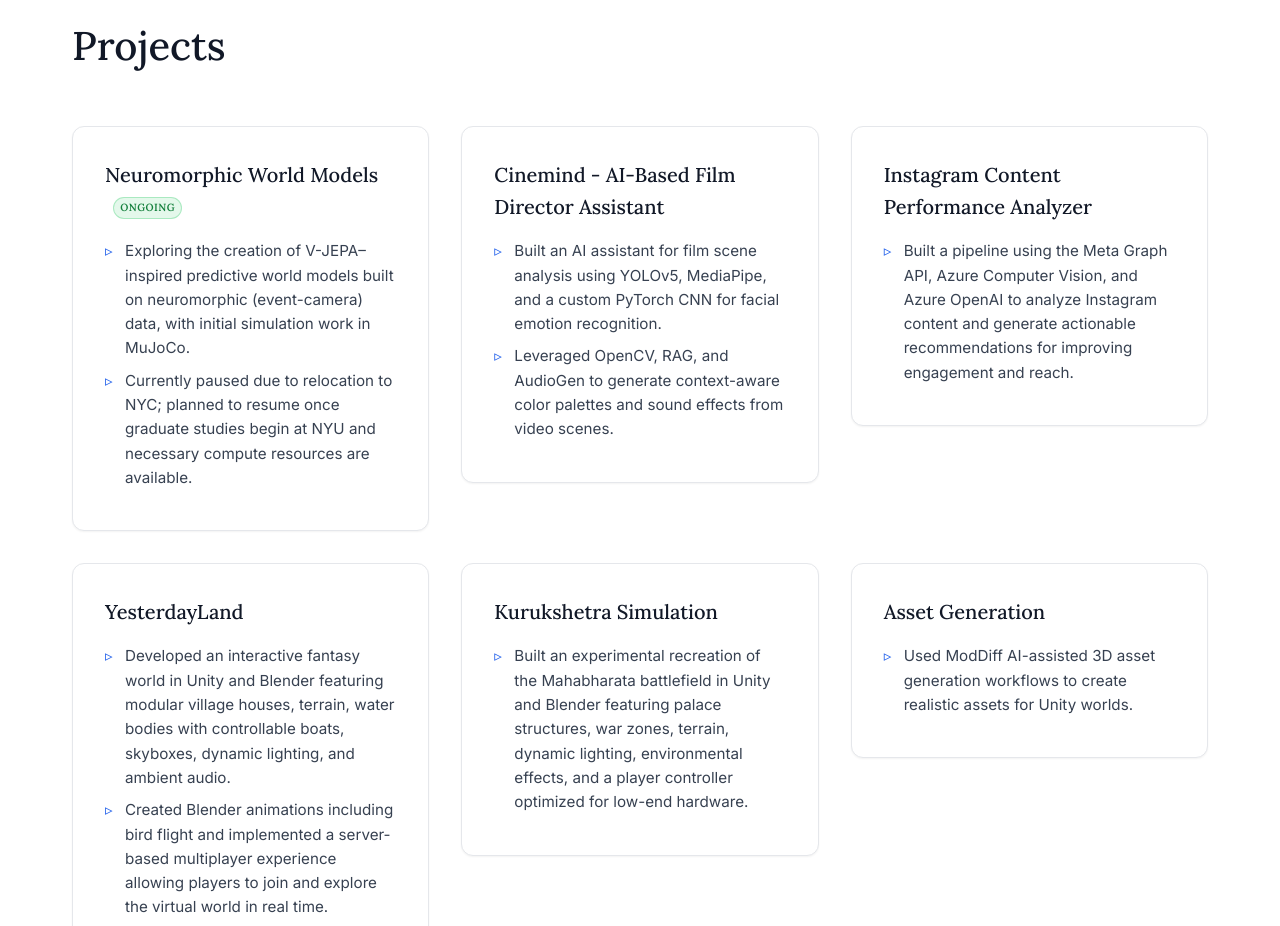
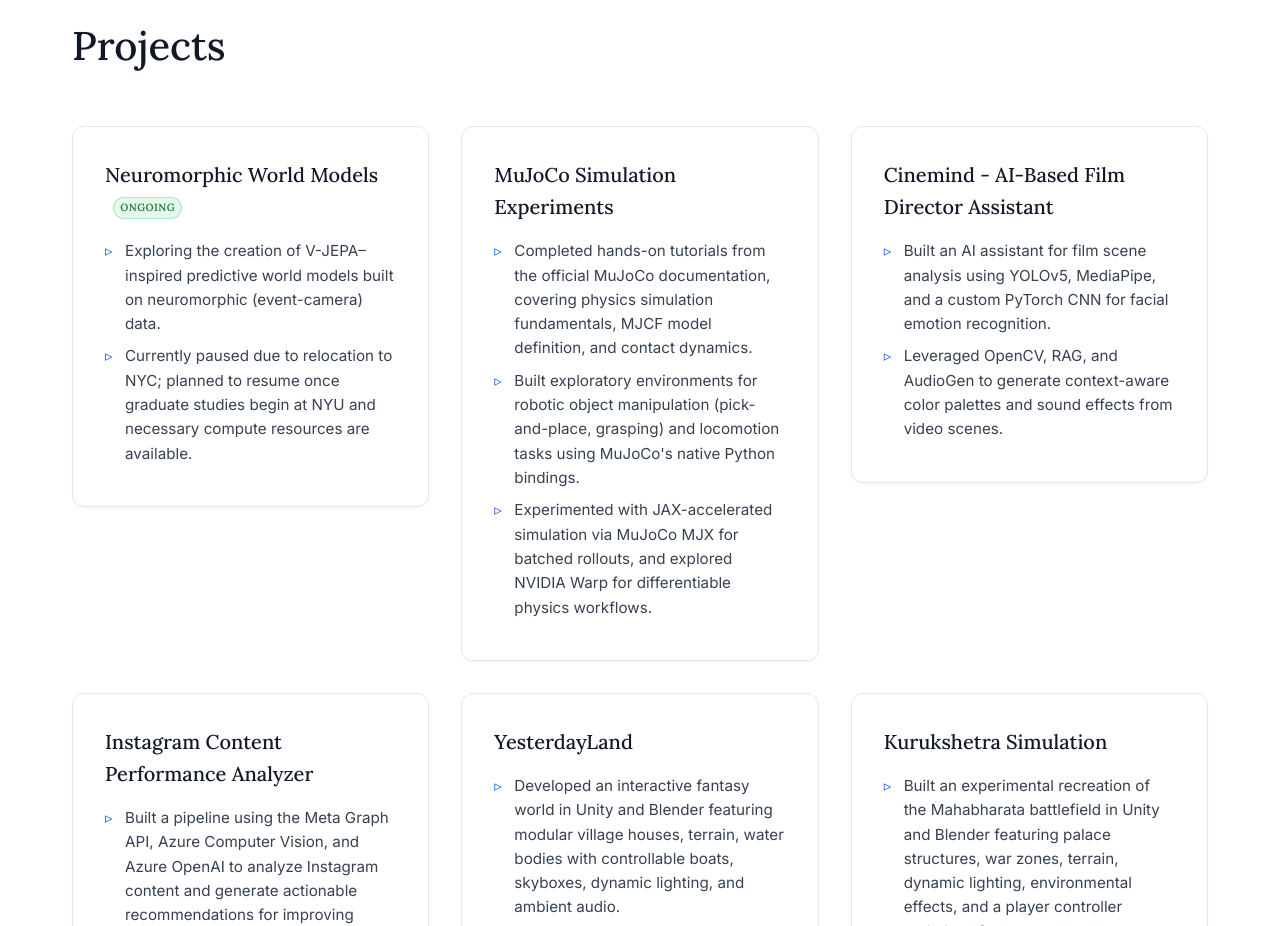
Before and after one commit to Vedant-D04/vedant-s-portfolio, a React (Vite) app: page / in a window 1280 px wide. Shown: the part 3240-4166 px from the top of the page. Built offline with nearby package versions, Linux system fonts and the light colour scheme.

Commit message:
Separate MuJoCo from Neuromorphic World Models, add MuJoCo Simulation Experiments project

```diff
--- a/src/App.jsx
+++ b/src/App.jsx
@@ -205,12 +205,22 @@
                         <div className="card project-card">
                             <h3>Neuromorphic World Models <span className="status-badge ongoing">Ongoing</span></h3>
                             <ul>
-                                <li>Exploring the creation of V-JEPA–inspired predictive world models built on neuromorphic (event-camera) data, with initial simulation work in MuJoCo.</li>
+                                <li>Exploring the creation of V-JEPA–inspired predictive world models built on neuromorphic (event-camera) data.</li>
                                 <li>Currently paused due to relocation to NYC; planned to resume once graduate studies begin at NYU and necessary compute resources are available.</li>
                             </ul>
                         </div>
                     </FadeIn>
-                    <FadeIn delay={0.2}>
+                    <FadeIn delay={0.15}>
+                        <div className="card project-card">
+                            <h3>MuJoCo Simulation Experiments</h3>
+                            <ul>
+                                <li>Completed hands-on tutorials from the official MuJoCo documentation, covering physics simulation fundamentals, MJCF model definition, and contact dynamics.</li>
+                                <li>Built exploratory environments for robotic object manipulation (pick-and-place, grasping) and locomotion tasks using MuJoCo's native Python bindings.</li>
+                                <li>Experimented with JAX-accelerated simulation via MuJoCo MJX for batched rollouts, and explored NVIDIA Warp for differentiable physics workflows.</li>
+                            </ul>
+                        </div>
+                    </FadeIn>
+                    <FadeIn delay={0.25}>
                         <div className="card project-card">
                             <h3>Cinemind - AI-Based Film Director Assistant</h3>
                             <ul>
@@ -219,7 +229,7 @@
                             </ul>
                         </div>
                     </FadeIn>
-                    <FadeIn delay={0.3}>
+                    <FadeIn delay={0.35}>
                         <div className="card project-card">
                             <h3>Instagram Content Performance Analyzer</h3>
                             <ul>
@@ -227,7 +237,7 @@
                             </ul>
                         </div>
                     </FadeIn>
-                    <FadeIn delay={0.4}>
+                    <FadeIn delay={0.45}>
                         <div className="card project-card">
                             <h3>YesterdayLand</h3>
                             <ul>
@@ -236,7 +246,7 @@
                             </ul>
                         </div>
                     </FadeIn>
-                    <FadeIn delay={0.5}>
+                    <FadeIn delay={0.55}>
                         <div className="card project-card">
                             <h3>Kurukshetra Simulation</h3>
                             <ul>
@@ -244,7 +254,7 @@
                             </ul>
                         </div>
                     </FadeIn>
-                    <FadeIn delay={0.6}>
+                    <FadeIn delay={0.65}>
                         <div className="card project-card">
                             <h3>Asset Generation</h3>
                             <ul>
```
